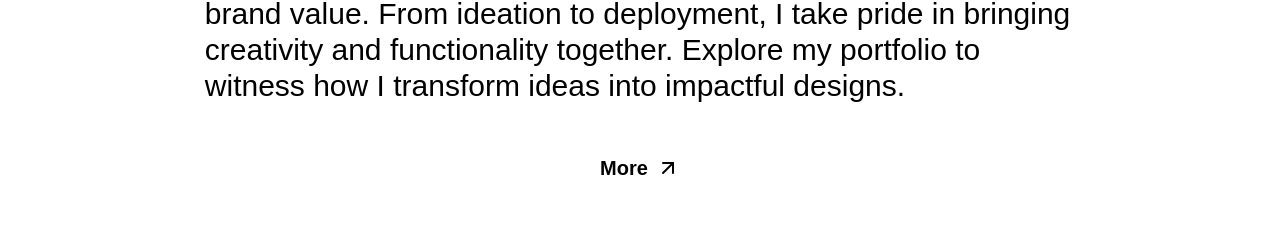
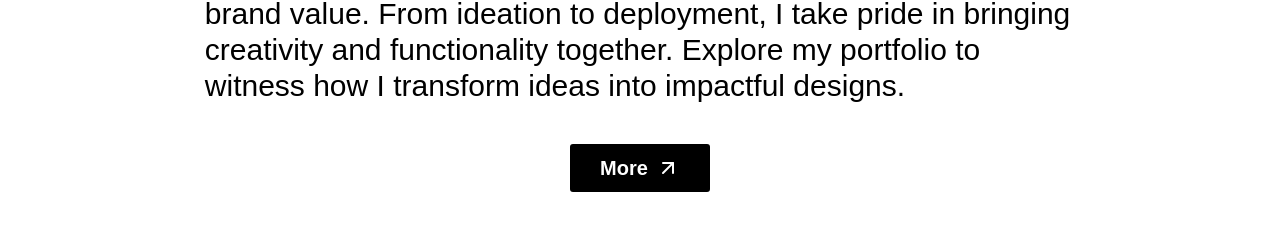
Before and after one commit to Kanna116/klaxe, a Next.js app: page / in a window 1280 px wide. Shown: the part 1064-1306 px from the top of the page. Built offline with nearby package versions, Linux system fonts and the light colour scheme; a web font is replaced by a local one.

Commit message:
simple about theme variations done

```diff
--- a/pages/components/simpleabout.js
+++ b/pages/components/simpleabout.js
@@ -12,7 +12,7 @@ function SimpleAbout() {
             <p className='lg:text-3xl text-xl lg:font-medium font-normal lg:w-4/5 w-full'>{text}</p>
             <Link href={link}
                 className='w-fit h-fit'>
-                <button className='lg:px-[30px] px-[20px] lg:py-[10px] py-[10px] rounded-[3px] bg-white text-black font-semibold text-xs lg:text-xl mt-5 flex gap-2 items-center'>More <span className='text-2xl'><FiArrowUpRight /></span></button>
+                <button className='lg:px-[30px] px-[20px] lg:py-[10px] py-[10px] rounded-[3px] bg-secondary text-secondary font-semibold text-xs lg:text-xl mt-5 flex gap-2 items-center'>More <span className='text-2xl'><FiArrowUpRight /></span></button>
             </Link>
         </div>
     )
```
